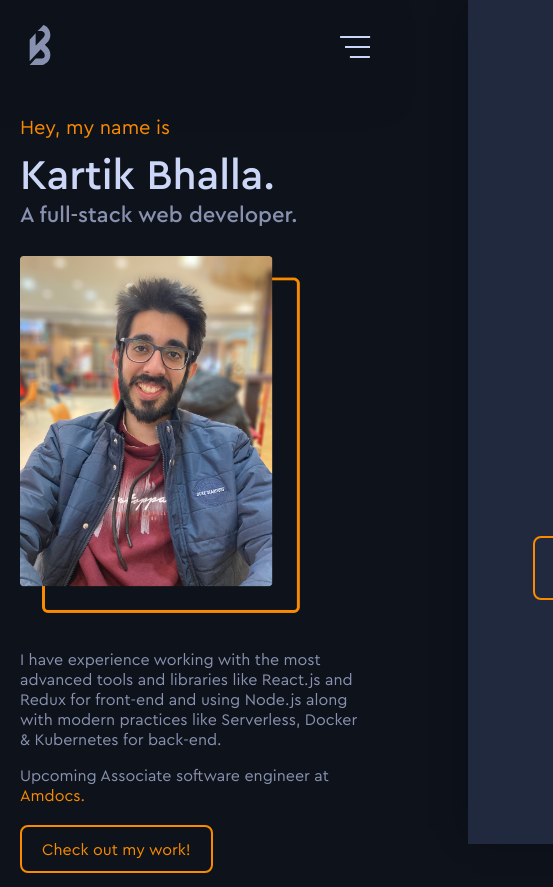
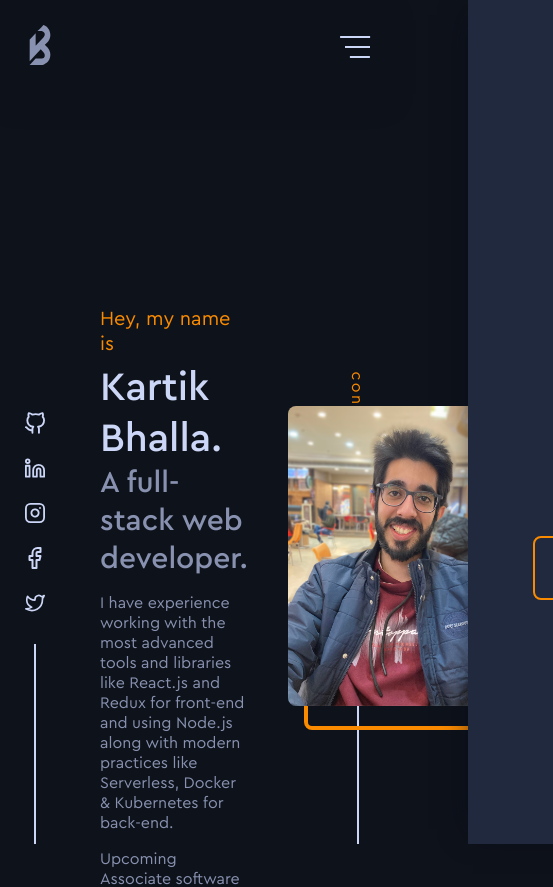
Before and after one commit to kartikbhalla12/portfolio, a Next.js app: page / in a window 390 px wide. Shown: the top 887 px of the page, 553 px wide, since content can reach past the window. Built offline with nearby package versions, Linux system fonts and the light colour scheme.

Commit message:
src: refactor sass and add typography and breakpoints
Signed-off-by: Kartik Bhalla <kartikbhalla12@gmail.com>

```diff
--- a/src/components/Home/home.module.scss
+++ b/src/components/Home/home.module.scss
@@ -1,4 +1,5 @@
 @import '@styles/partials';
+@import '@styles/core';
 
 @mixin mobile {
 	padding: 114px 20px 20px 20px;
@@ -60,13 +61,32 @@
 	@include mobile;
 }
 
+%sideElement {
+	position: absolute;
+	bottom: 0px;
+	transition: all 0.5s ease-in-out;
+
+	&:after {
+		content: '';
+		position: relative;
+		display: block;
+		transition: border-color 0.5s ease-in-out;
+		width: 2px;
+		left: 48%;
+
+		@include theme {
+			border-top: 200px solid themedColor('homeIcon');
+		}
+	}
+}
+
 .home {
+	@extend %container;
+
 	display: flex;
-	color: white;
+	padding-top: 100px;
 	min-height: 100vh;
-	padding: 100px 40px 20px 40px;
-	font-family: 'Cera Pro';
-	transition: background-color 0.5s ease-in-out;
+	align-items: center;
 
 	&.mobile {
 		@extend %mobile;
@@ -74,20 +94,12 @@
 	}
 
 	.socialContainer {
-		position: absolute;
-		bottom: 0px;
+		@extend %sideElement;
 
-		&:after {
-			content: '';
-			position: relative;
-			display: block;
-			transition: border-color 0.5s ease-in-out;
-			width: 2px;
-			left: 48%;
+		left: 40px;
 
-			@include theme {
-				border-top: 200px solid themedColor('homeIcon');
-			}
+		@include breakpoint(laptop-sm) {
+			left: 20px;
 		}
 
 		.iconsContainer {
@@ -122,10 +134,15 @@
 	}
 
 	.email {
-		position: absolute;
-		bottom: 0px;
+		@extend %sideElement;
+
 		right: 40px;
 		width: 25px;
+
+		@include breakpoint(laptop-sm) {
+			right: 20px;
+		}
+
 		p {
 			margin: 0;
 			transform: rotate(90deg) translate(-250px);
@@ -144,81 +161,49 @@
 				}
 			}
 		}
-
-		&:after {
-			content: '';
-			position: relative;
-			display: block;
-			transition: border-color 0.5s ease-in-out;
-			width: 2px;
-			left: 48%;
-
-			@include theme {
-				border-top: 200px solid themedColor('homeIcon');
-			}
-		}
 	}
 
 	.content {
 		display: grid;
-		padding: 0px 200px;
-		width: 100%;
-		grid-template-columns: 50% 50%;
-		align-content: center;
+		grid: repeat(2, 1fr) / 2fr 1fr;
+		column-gap: 100px;
+
+		@include breakpoint(laptop-lg) {
+			column-gap: 80px;
+		}
+		@include breakpoint(laptop-md) {
+			column-gap: 60px;
+		}
+		@include breakpoint(laptop-sm) {
+			column-gap: 40px;
+		}
 
 		.greet {
-			grid-column: 1/2;
-			grid-row: 1/2;
+			grid-area: 1 / 1 / 2 / 2;
 			align-self: end;
 
 			h3 {
-				font-size: 24px;
-				font-weight: 400;
-				margin: 0;
-				padding-bottom: 14px;
-				transition: color 0.5s ease-in-out;
-
-				@include theme {
-					color: themedColor('accent');
-				}
+				@extend %title;
+				padding-bottom: 5px;
 			}
 			h1 {
-				font-size: 52px;
-				font-weight: 500;
-				margin: 0;
-				transition: color 0.5s ease-in-out;
-
-				@include theme {
-					color: themedColor('heading');
-				}
+				@extend %heading;
 			}
 			h2 {
-				font-size: 45px;
-				font-weight: 500;
-				margin: 0;
-				transition: color 0.5s ease-in-out;
-
-				@include theme {
-					color: themedColor('subHeading');
-				}
+				@extend %subHeading;
 			}
 		}
 		.about {
-			grid-column: 1/2;
-			grid-row: 2/3;
+			grid-area: 2 / 1 / 3 / 2;
 			align-self: start;
 
 			p {
-				font-size: 18px;
-				font-weight: 400;
-				transition: color 0.5s ease-in-out;
-
-				@include theme {
-					color: themedColor('text');
-				}
+				@extend %paragraph;
 
 				span {
-					color: #fa8b00;
+					@include theme {
+						color: themedColor('accent');
+					}
 				}
 			}
 
@@ -226,17 +211,70 @@
 				@extend %accentButton;
 
 				margin: 25px 0;
-				padding: 12px 20px;
 			}
 		}
 		.imageContainer {
-			grid-column: 2/3;
-			grid-row: 1/3;
-			align-self: center;
-			justify-self: end;
-			width: 446px;
-			height: 570px;
+			grid-area: 1 / 2 / 3 / 3;
 			position: relative;
+			place-self: center end;
+			width: 338px;
+			height: 450px;
+			z-index: zIndex(level1);
+			margin: 0 40px 40px 0;
+			transition: all 0.5s ease-in-out;
+
+			img {
+				border-radius: 8px;
+			}
+
+			@include breakpoint(laptop-lg) {
+				width: 300.44px;
+				height: 400px;
+			}
+
+			@include breakpoint(laptop-md) {
+				width: 262.89px;
+				height: 350px;
+			}
+
+			@include breakpoint(laptop-sm) {
+				width: 225.33px;
+				height: 300px;
+			}
+
+			&:after {
+				content: '';
+				display: block;
+				position: absolute;
+				top: -4px;
+				left: -4px;
+				width: 100%;
+				height: 100%;
+				border-radius: 8px;
+				transform: translate(35px, 35px);
+				pointer-events: none;
+				z-index: zIndex(level0);
+				transition: transform 0.5s ease-in-out;
+
+				@include theme {
+					border: 4px solid themedColor('accent');
+				}
+
+				@include breakpoint(laptop-md) {
+					transform: translate(25px, 25px);
+				}
+				@include breakpoint(laptop-sm) {
+					transform: translate(20px, 20px);
+				}
+			}
+
+			&:hover:after {
+				transform: translate(25px, 25px);
+
+				@include breakpoint(laptop-md) {
+					transform: translate(15px, 15px);
+				}
+			}
 		}
 	}
 
@@ -245,108 +283,108 @@
 	// 		padding: 0px 150px;
 	// 	}
 	// }
-	@media screen and (max-width: 1550px) {
-		.content {
-			padding: 0px 100px;
+	// @media screen and (max-width: 1550px) {
+	// 	.content {
+	// 		padding: 0px 100px;
 
-			.greet {
-				h2 {
-					font-size: 38px;
-					margin: 0;
-				}
-			}
+	// 		.greet {
+	// 			h2 {
+	// 				font-size: 38px;
+	// 				margin: 0;
+	// 			}
+	// 		}
 
-			.imageContainer {
-				width: 350px;
-				height: 446px;
-			}
-		}
-	}
+	// 		.imageContainer {
+	// 			width: 350px;
+	// 			height: 446px;
+	// 		}
+	// 	}
+	// }
 
-	@media screen and (max-width: 1250px) {
-		.content {
-			.greet {
-				h3 {
-					font-size: 20px;
-					padding-bottom: 14px;
-				}
-				h1 {
-					font-size: 50px;
-					margin: 0;
-				}
-				h2 {
-					font-size: 30px;
-					margin: 0;
-				}
-			}
+	// @media screen and (max-width: 1250px) {
+	// 	.content {
+	// 		.greet {
+	// 			h3 {
+	// 				font-size: 20px;
+	// 				padding-bottom: 14px;
+	// 			}
+	// 			h1 {
+	// 				font-size: 50px;
+	// 				margin: 0;
+	// 			}
+	// 			h2 {
+	// 				font-size: 30px;
+	// 				margin: 0;
+	// 			}
+	// 		}
 
-			.about {
-				p {
-					font-size: 18px;
-				}
+	// 		.about {
+	// 			p {
+	// 				font-size: 18px;
+	// 			}
 
-				button {
-					font-size: 16px;
-					margin: 25px 0;
-					padding: 12px 20px;
-				}
-			}
-			.imageContainer {
-				width: 300px;
-				height: 382px;
-			}
-		}
-	}
-	@media screen and (max-width: 1050px) {
-		.content {
-			.greet {
-				h3 {
-					font-size: 18px;
-					padding-bottom: 14px;
-				}
-				h1 {
-					font-size: 40px;
-					margin: 0;
-				}
-				h2 {
-					font-size: 26px;
-					margin: 0;
-				}
-			}
+	// 			button {
+	// 				font-size: 16px;
+	// 				margin: 25px 0;
+	// 				padding: 12px 20px;
+	// 			}
+	// 		}
+	// 		.imageContainer {
+	// 			width: 300px;
+	// 			height: 382px;
+	// 		}
+	// 	}
+	// }
+	// @media screen and (max-width: 1050px) {
+	// 	.content {
+	// 		.greet {
+	// 			h3 {
+	// 				font-size: 18px;
+	// 				padding-bottom: 14px;
+	// 			}
+	// 			h1 {
+	// 				font-size: 40px;
+	// 				margin: 0;
+	// 			}
+	// 			h2 {
+	// 				font-size: 26px;
+	// 				margin: 0;
+	// 			}
+	// 		}
 
-			.about {
-				p {
-					font-size: 16px;
-				}
+	// 		.about {
+	// 			p {
+	// 				font-size: 16px;
+	// 			}
 
-				button {
-					font-size: 14px;
-					margin: 25px 0;
-					padding: 12px 20px;
-				}
-			}
-			.imageContainer {
-				width: 260px;
-				height: 331px;
-			}
-		}
-	}
-	@media screen and (max-width: 850px) {
-		.socialContainer,
-		.email {
-			display: none;
-		}
-		.content {
-			padding: 0px 40px;
+	// 			button {
+	// 				font-size: 14px;
+	// 				margin: 25px 0;
+	// 				padding: 12px 20px;
+	// 			}
+	// 		}
+	// 		.imageContainer {
+	// 			width: 260px;
+	// 			height: 331px;
+	// 		}
+	// 	}
+	// }
+	// @media screen and (max-width: 850px) {
+	// 	.socialContainer,
+	// 	.email {
+	// 		display: none;
+	// 	}
+	// 	.content {
+	// 		padding: 0px 40px;
 
-			.imageContainer {
-				width: 260px;
-				height: 331px;
-			}
-		}
-	}
-	@media screen and (max-width: 750px) {
-		@include mobile;
-		min-height: 100vh;
-	}
+	// 		.imageContainer {
+	// 			width: 260px;
+	// 			height: 331px;
+	// 		}
+	// 	}
+	// }
+	// @media screen and (max-width: 750px) {
+	// 	@include mobile;
+	// 	min-height: 100vh;
+	// }
 }
--- a/src/components/Home/index.tsx
+++ b/src/components/Home/index.tsx
@@ -55,6 +55,16 @@ const Home: FC<HomeProps> = ({ isMobile }) => {
 					))}
 				</div>
 			</div>
+			<div className={styles.email}>
+				<p>
+					<a
+						href='mailto:contact@kartikbhalla.dev'
+						target='_blank'
+						rel='noreferrer'>
+						<span>contact</span>@kartikbhalla.dev
+					</a>
+				</p>
+			</div>
 
 			<div className={styles.content}>
 				<div className={styles.greet}>
@@ -74,18 +84,8 @@ const Home: FC<HomeProps> = ({ isMobile }) => {
 					</p>
 				</div>
 				<div className={styles.imageContainer}>
-					<Image src='/kartik.png' layout='fill' alt='kartik bhalla' />
+					<Image src='/kartik.png' layout='fill' alt='kartik bhalla' priority />
 				</div>
-			</div>
-			<div className={styles.email}>
-				<p>
-					<a
-						href='mailto:contact@kartikbhalla.dev'
-						target='_blank'
-						rel='noreferrer'>
-						<span>contact</span>@kartikbhalla.dev
-					</a>
-				</p>
 			</div>
 		</div>
 	);
--- a/src/components/common/Navbar/Desktop/index.tsx
+++ b/src/components/common/Navbar/Desktop/index.tsx
@@ -18,9 +18,9 @@ const DesktopNavbar: FC<ThemeProps> = props => {
 
 	return (
 		<div
-			className={`${styles.container}
-				${hideNavbar ? styles.hide : ''}
-				${isTop ? styles.top : ''}`}>
+			className={`${styles.container} ${hideNavbar ? styles.hide : ''} ${
+				isTop ? styles.top : ''
+			}`}>
 			<Link href='/' passHref>
 				<a className={styles.logo}>
 					<Logo alt='kb-logo' className={styles.icon} />
--- a/src/styles/core/_grid.scss
+++ b/src/styles/core/_grid.scss
@@ -1,19 +1,20 @@
-.container {
-	// position: relative;
-	// margin-right: auto;
-	// margin-left: auto;
-	// padding-right: 24px;
-	// padding-left: 24px;
-	// width: 100%;
+@import 'theme', 'fonts';
 
-	// @include for-size(md-up) {
-	// 	padding-right: 64px;
-	// 	padding-left: 64px;
-	// }
+%container {
+	font-family: font(primary);
+	max-width: 1600px;
+	margin: 0 auto;
+	padding: 0 150px;
+	transition: padding 0.5s ease-in-out;
 
-	// @include for-size(lg-up) {
-	// 	padding-right: 0;
-	// 	padding-left: 0;
-	// 	width: 1140px;
-	// }
+	@include theme {
+		color: themedColor('text');
+	}
+
+	@include breakpoint(laptop-md) {
+		padding: 0 120px;
+	}
+	@include breakpoint(laptop-sm) {
+		padding: 0 100px;
+	}
 }
--- a/src/styles/core/_index.scss
+++ b/src/styles/core/_index.scss
@@ -1 +1,2 @@
-@import './breakpoints', './colors', './fonts', './zIndex', './grid', './theme';
+@import 'breakpoints', 'colors', 'fonts', 'zIndex', 'grid', 'theme',
+	'typography';
--- /dev/null
+++ b/src/styles/core/_typography.scss
@@ -0,0 +1,78 @@
+@import 'theme', 'fonts';
+
+%heading {
+	font-size: size(s1);
+	font-weight: weight(medium);
+	margin: 0;
+	transition: all 0.5s ease-in-out;
+
+	@include theme {
+		color: themedColor('heading');
+	}
+
+	@include breakpoint(laptop-lg) {
+		font-size: size(s2);
+	}
+	@include breakpoint(laptop-md) {
+		font-size: size(s3);
+	}
+	@include breakpoint(laptop-sm) {
+		font-size: size(s4);
+	}
+}
+
+%subHeading {
+	font-size: size(s3);
+	font-weight: weight(medium);
+	margin: 0;
+	transition: all 0.5s ease-in-out;
+
+	@include theme {
+		color: themedColor('subHeading');
+	}
+
+	@include breakpoint(laptop-lg) {
+		font-size: size(s4);
+	}
+	@include breakpoint(laptop-md) {
+		font-size: size(s6);
+	}
+	@include breakpoint(laptop-md) {
+		font-size: size(s7);
+	}
+}
+
+%title {
+	font-size: size(s9);
+	font-weight: weight(regular);
+	margin: 0;
+	transition: all 0.5s ease-in-out;
+
+	@include theme {
+		color: themedColor('accent');
+	}
+
+	@include breakpoint(laptop-lg) {
+		font-size: size(s10);
+	}
+	@include breakpoint(laptop-md) {
+		font-size: size(s11);
+	}
+	@include breakpoint(laptop-sm) {
+		font-size: size(s12);
+	}
+}
+
+%paragraph {
+	font-size: size(s13);
+	font-weight: weight(regular);
+	transition: all 0.5s ease-in-out;
+
+	@include theme {
+		color: themedColor('text');
+	}
+
+	@include breakpoint(laptop-md) {
+		font-size: size(s14);
+	}
+}
--- a/src/styles/partials/_button.scss
+++ b/src/styles/partials/_button.scss
@@ -1,6 +1,7 @@
 @import '@styles/core';
 
 %baseButton {
+	display: block;
 	background-color: transparent;
 	border: none;
 	cursor: none;
@@ -10,11 +11,13 @@
 %accentButton {
 	@extend %baseButton;
 
-	display: block;
-	color: #fa8b00;
-	border: 2px solid #fa8b00;
+	padding: 15px 25px;
 	border-radius: 8px;
 	font-family: font(primary);
 	font-size: 16px;
-	font-weight: 400;
+
+	@include theme {
+		color: themedColor('accent');
+		border: 2px solid themedColor('accent');
+	}
 }
--- a/src/styles/partials/_index.scss
+++ b/src/styles/partials/_index.scss
@@ -1 +1 @@
-@import './button';
+@import 'button';
```
Also changed, not shown: src/components/common/Navbar/Desktop/desktopNavbar.module.scss (+8 -0 lines), src/styles/core/_fonts.scss (+32 -11 lines), public/kartik.png.
